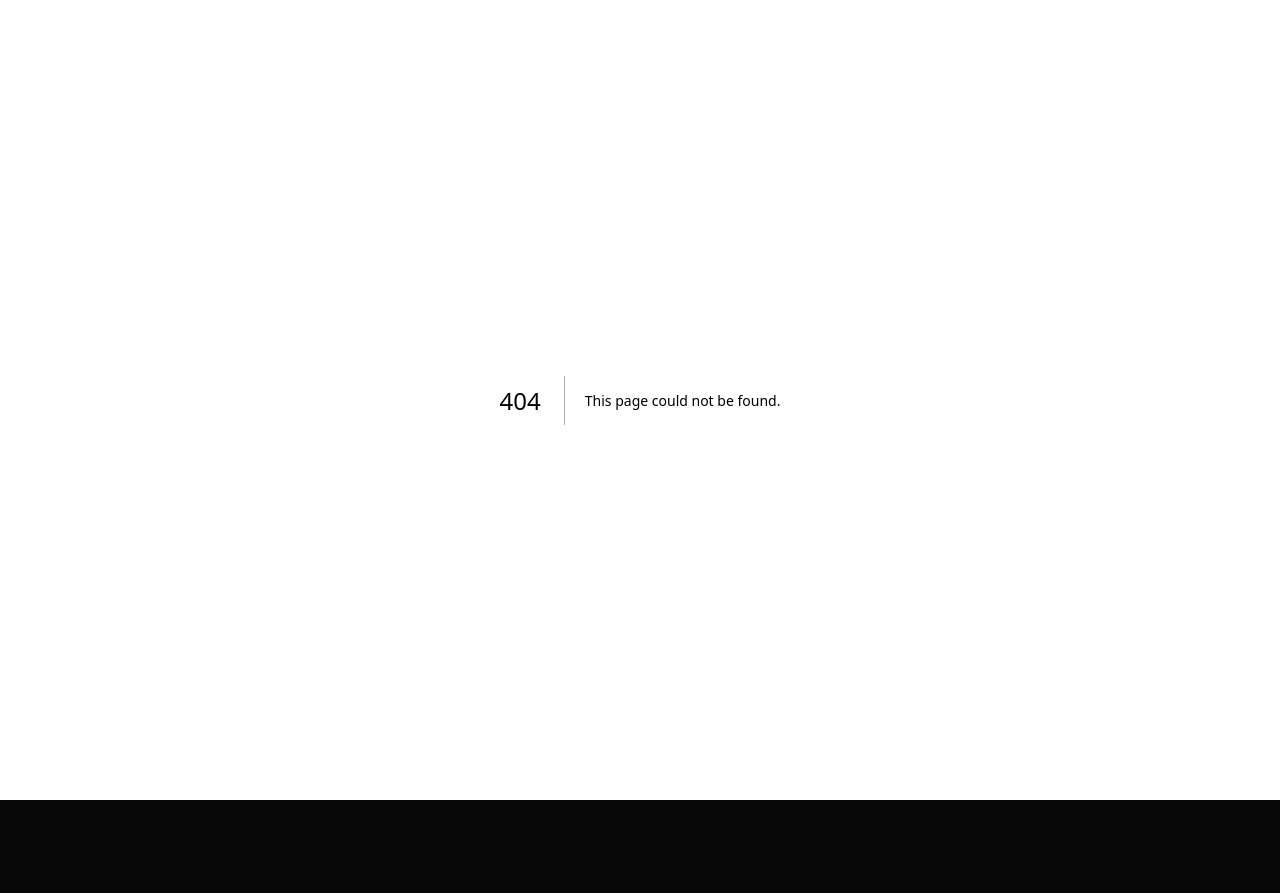
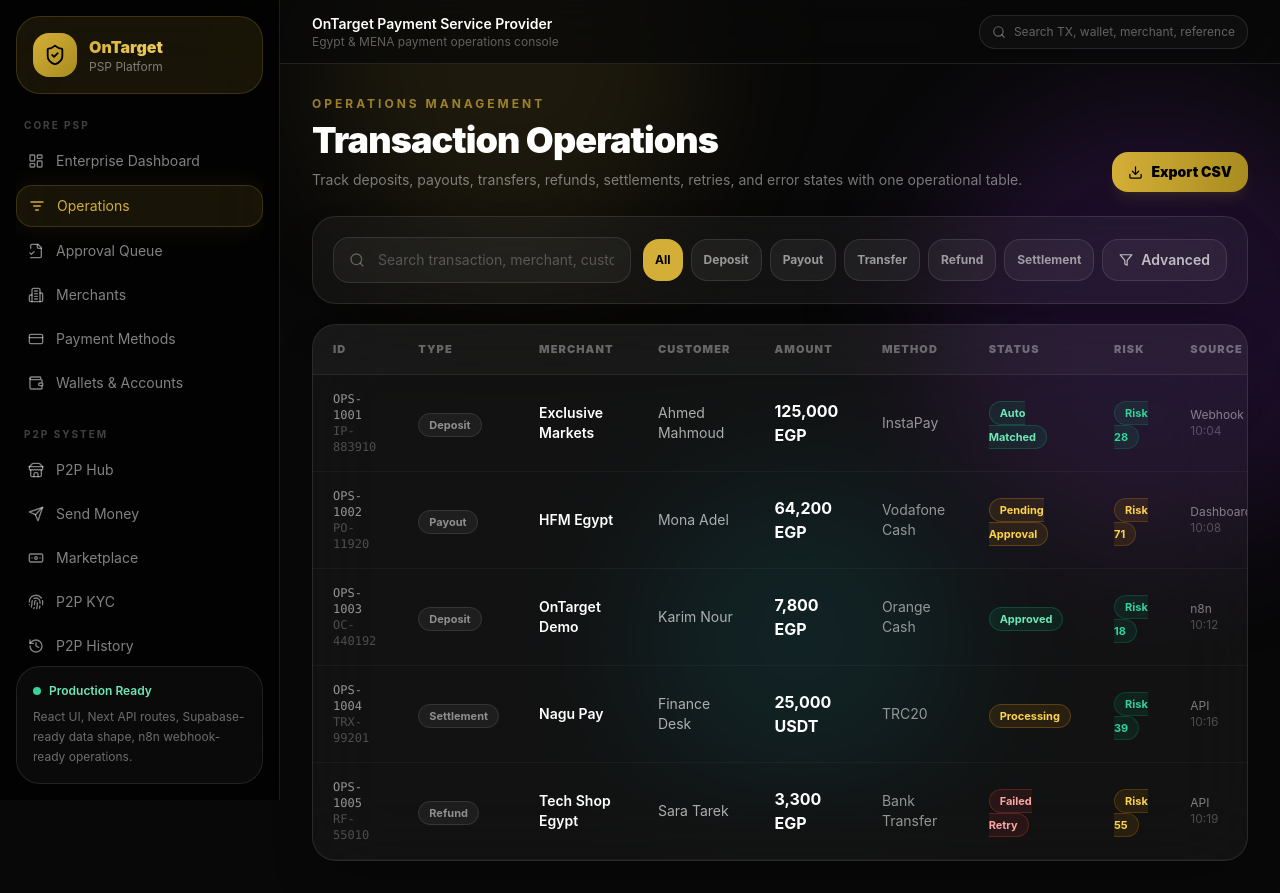
Before and after one commit to mzakaria-creater/ontarget-payment-os, a Next.js app: page /psp/operations in a window 1280 px wide. Before the commit this address had no page. Before the commit the page ends 800 px from the top, so only its background shows below. Built offline with nearby package versions, Linux system fonts and the light colour scheme.

Commit message:
Add PSP operations management page

```diff
--- /dev/null
+++ b/src/app/psp/operations/page.tsx
@@ -0,0 +1,64 @@
+'use client'
+
+import { useMemo, useState } from 'react'
+import { Download, Filter, RefreshCcw, Search } from 'lucide-react'
+import { PageHeading, GlassCard, MoneyCell, PrimaryButton, RiskBadge, SoftButton, StatusPill } from '@/components/psp/PlatformShell'
+import { operations } from '@/lib/psp-platform-data'
+
+export default function OperationsPage() {
+  const [query, setQuery] = useState('')
+  const [type, setType] = useState('All')
+  const rows = useMemo(() => operations.filter(row => {
+    const text = `${row.id} ${row.type} ${row.merchant} ${row.customer} ${row.method} ${row.reference}`.toLowerCase()
+    return text.includes(query.toLowerCase()) && (type === 'All' || row.type === type)
+  }), [query, type])
+
+  return (
+    <div>
+      <PageHeading eyebrow="Operations Management" title="Transaction Operations" description="Track deposits, payouts, transfers, refunds, settlements, retries, and error states with one operational table." action={<PrimaryButton><Download size={15}/> Export CSV</PrimaryButton>} />
+
+      <GlassCard className="mb-5">
+        <div className="flex flex-col gap-3 lg:flex-row lg:items-center lg:justify-between">
+          <div className="relative flex-1">
+            <Search className="absolute left-4 top-1/2 -translate-y-1/2 text-white/30" size={16} />
+            <input value={query} onChange={e => setQuery(e.target.value)} placeholder="Search transaction, merchant, customer, method, reference…" className="w-full rounded-2xl border border-white/10 bg-white/[0.04] py-3 pl-11 pr-4 text-sm text-white outline-none placeholder:text-white/25 focus:border-gold/50" />
+          </div>
+          <div className="flex flex-wrap gap-2">
+            {['All', 'Deposit', 'Payout', 'Transfer', 'Refund', 'Settlement'].map(item => (
+              <button key={item} onClick={() => setType(item)} className={`rounded-2xl px-3 py-2 text-xs font-bold ${type === item ? 'bg-gold text-black' : 'border border-white/10 bg-white/5 text-white/55'}`}>{item}</button>
+            ))}
+            <SoftButton><Filter size={14}/> Advanced</SoftButton>
+          </div>
+        </div>
+      </GlassCard>
+
+      <GlassCard className="overflow-hidden p-0">
+        <div className="overflow-x-auto">
+          <table className="w-full min-w-[1050px]">
+            <thead>
+              <tr className="border-b border-white/10 bg-white/[0.03]">
+                {['ID', 'Type', 'Merchant', 'Customer', 'Amount', 'Method', 'Status', 'Risk', 'Source', 'Action'].map(head => <th key={head} className="px-5 py-4 text-left text-[11px] font-black uppercase tracking-widest text-white/35">{head}</th>)}
+              </tr>
+            </thead>
+            <tbody>
+              {rows.map(row => (
+                <tr key={row.id} className="border-b border-white/[0.04] hover:bg-white/[0.025]">
+                  <td className="px-5 py-4 font-mono text-xs text-white/55">{row.id}<p className="text-white/25">{row.reference}</p></td>
+                  <td className="px-5 py-4"><StatusPill status={row.type}/></td>
+                  <td className="px-5 py-4 text-sm font-semibold text-white">{row.merchant}</td>
+                  <td className="px-5 py-4 text-sm text-white/65">{row.customer}</td>
+                  <td className="px-5 py-4"><MoneyCell amount={row.amount} currency={row.currency}/></td>
+                  <td className="px-5 py-4 text-sm text-white/55">{row.method}</td>
+                  <td className="px-5 py-4"><StatusPill status={row.status}/></td>
+                  <td className="px-5 py-4"><RiskBadge score={row.risk}/></td>
+                  <td className="px-5 py-4 text-xs text-white/45">{row.source}<p className="text-white/25">{row.receivedAt}</p></td>
+                  <td className="px-5 py-4"><button className="rounded-xl border border-white/10 bg-white/5 p-2 text-white/55 hover:text-gold"><RefreshCcw size={15}/></button></td>
+                </tr>
+              ))}
+            </tbody>
+          </table>
+        </div>
+      </GlassCard>
+    </div>
+  )
+}
```
